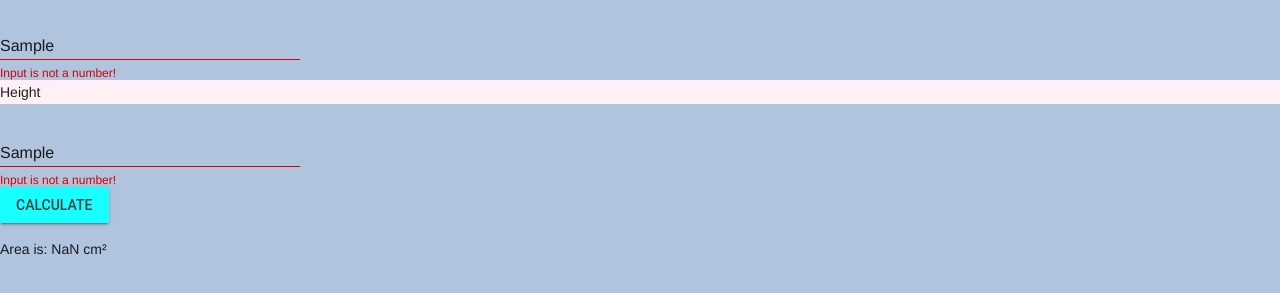
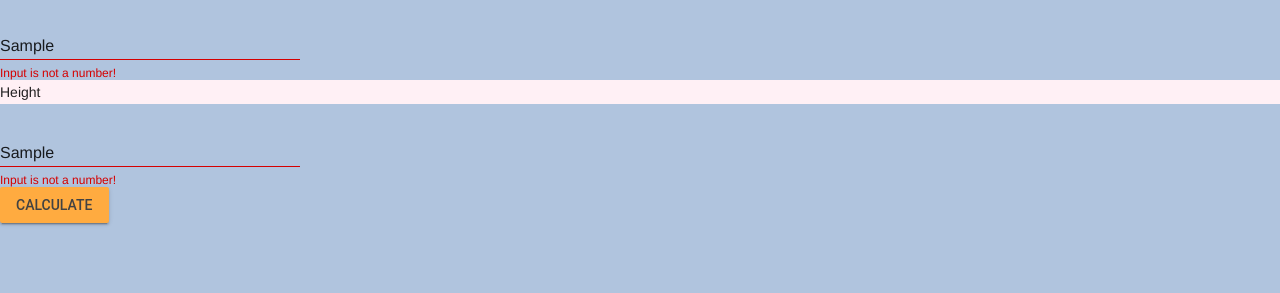
Before and after one commit to ICS20-Programming-Angelo-Pintilie/Assign-02-HTML-Calculations, a plain HTML site: page index.html in a window 1280 px wide. Both pictures are taken after typing "Sample", "Sample" into the empty fields and a click on the button "CALCULATE". Shown: the part 321-614 px from the top of the page. Drawn offline with nearby package versions, Linux system fonts and the light colour scheme.

Commit message:
transforming JS

```diff
--- a/index.html
+++ b/index.html
@@ -11,7 +11,7 @@
     <link rel="icon" type="image/png" sizes="16x16" href="./fav_index/favicon-16x16.png" />
     <link rel="manifest" href="./fav_index/site.webmanifest" />
     <link rel="stylesheet" href="https://fonts.googleapis.com/icon?family=Material+Icons" />
-    <link rel="stylesheet" href="https://code.getmdl.io/1.3.0/material.grey-cyan.min.css" />
+    <link rel="stylesheet" href="https://code.getmdl.io/1.3.0/material.grey-orange.min.css" />
     <link rel="stylesheet" href="./css/style.css" />
     <title>Area  of a Triangle, with JavaScript</title>
   </head>
--- a/js/script.js
+++ b/js/script.js
@@ -6,15 +6,14 @@
 
 'use strict'
 /**
- * This function calculates the area and perimeter of the triangle.
+ * These functions calculate the volume and surface area of a cube.
  */
 function calculate () {
   // input
-  const base = parseFloat(document.getElementById('base-of-triangle').value)
-  const height = parseFloat(document.getElementById('height-of-triangle').value)
+  const side = parseFloat(document.getElementById('side-length-of-cube').value)
 
   // process
-  const area = (base * height) / 2
+  const area = (side **3)
 
   // output
   document.getElementById('area').innerHTML = 'Area is: ' + area + ' cm²'
```
